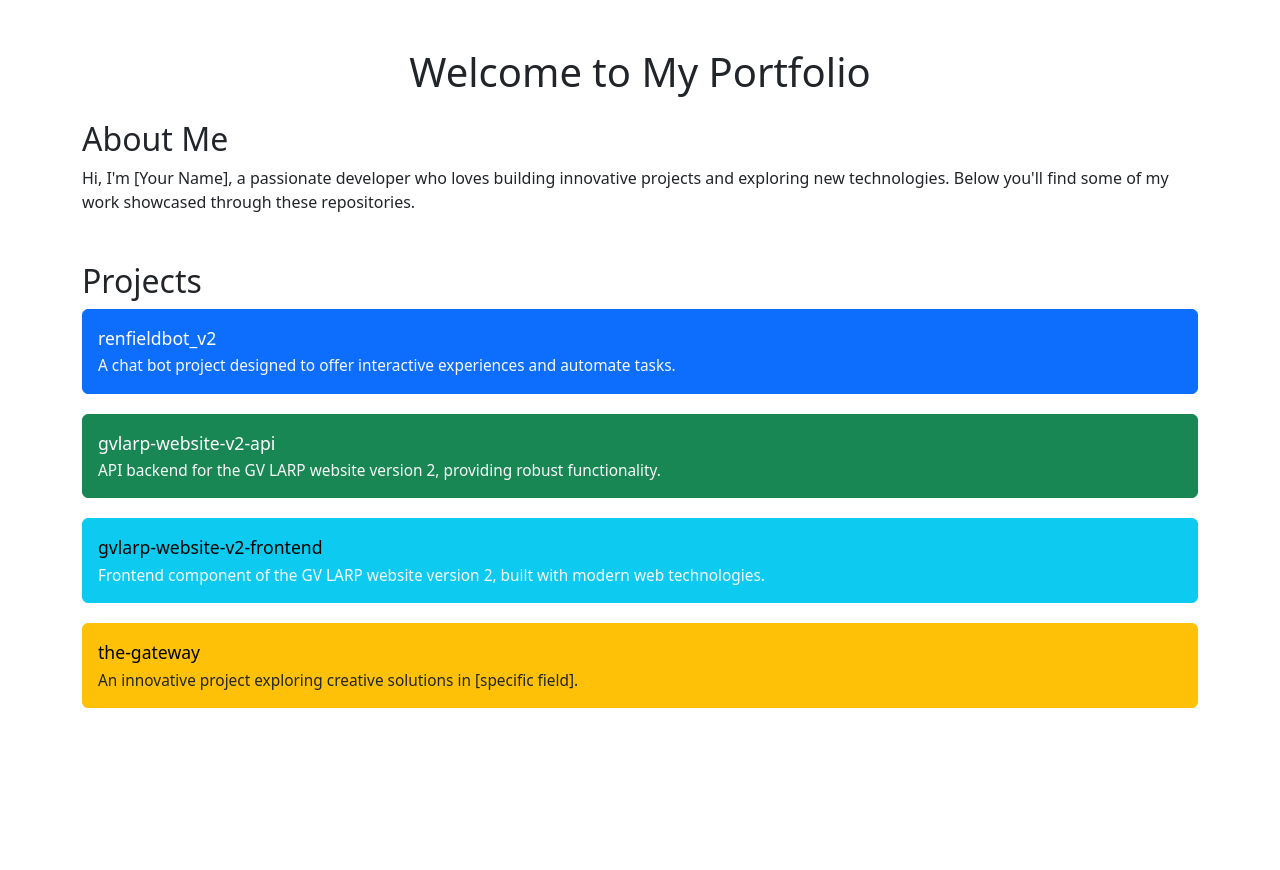
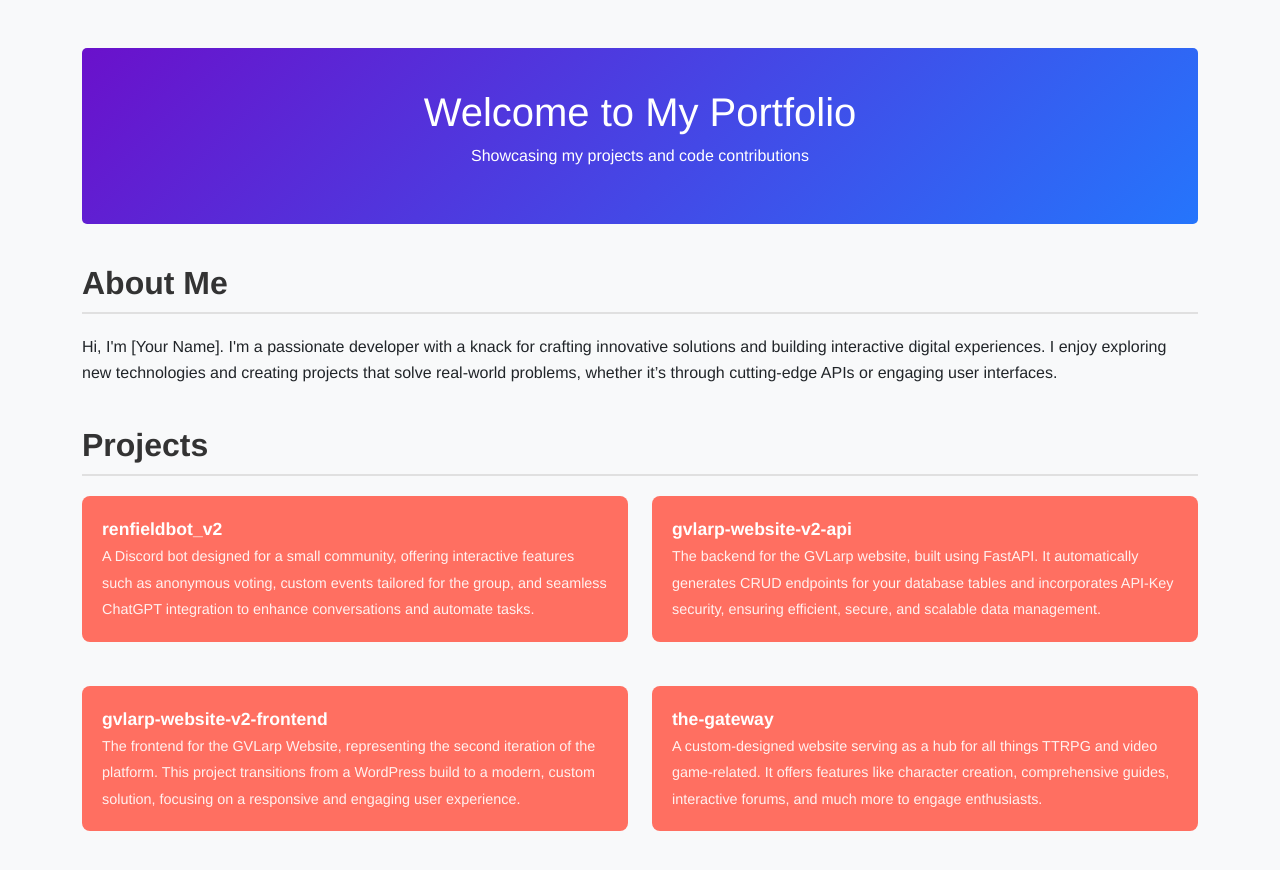
Before and after one commit to BlazingFury3008/BlazingFury3008.github.io, a plain HTML site: page index.html in a window 1280 px wide. Before the commit the page ends 800 px from the top, so only its background shows below. Drawn offline with nearby package versions, Linux system fonts and the light colour scheme.

Commit message:
Update index.html

```diff
--- a/index.html
+++ b/index.html
@@ -7,59 +7,113 @@
   <!-- Bootstrap CSS -->
   <link href="https://cdn.jsdelivr.net/npm/bootstrap@5.3.0/dist/css/bootstrap.min.css" rel="stylesheet" />
   <style>
-    /* Custom button style with hover raise effect */
+    body {
+      background-color: #f8f9fa;
+      font-family: 'Helvetica Neue', Arial, sans-serif;
+    }
+    header {
+      background: linear-gradient(135deg, #6a11cb 0%, #2575fc 100%);
+      color: #fff;
+      padding: 40px 20px;
+      border-radius: 5px;
+      margin-bottom: 30px;
+      text-align: center;
+    }
+    /* Custom button style */
+    .btn-custom {
+      background-color: #ff6f61;
+      color: #fff;
+      border: none;
+    }
+    .btn-custom:hover {
+      background-color: #ff8578;
+    }
     .repo-button {
       display: block;
       width: 100%;
       margin-bottom: 20px;
       text-align: left;
-      padding: 15px;
+      padding: 20px;
       font-size: 1.1rem;
+      border-radius: 8px;
       transition: transform 0.2s, box-shadow 0.2s;
     }
     .repo-button:hover {
       transform: translateY(-5px);
       box-shadow: 0 10px 20px rgba(0, 0, 0, 0.2);
     }
+    .repo-desc {
+      font-size: 0.9rem;
+      opacity: 0.9;
+    }
+    .section-title {
+      margin-top: 40px;
+      margin-bottom: 20px;
+      font-weight: bold;
+      color: #333;
+      border-bottom: 2px solid #e0e0e0;
+      padding-bottom: 10px;
+    }
+    .about-text {
+      font-size: 1rem;
+      line-height: 1.6;
+    }
   </style>
 </head>
 <body>
   <div class="container my-5">
-    <header class="mb-4 text-center">
+    <header>
       <h1>Welcome to My Portfolio</h1>
+      <p>Showcasing my projects and code contributions</p>
     </header>
 
-    <section class="mb-5">
-      <h2>About Me</h2>
-      <p>
-        Hi, I'm [Your Name], a passionate developer who loves building innovative projects and exploring new technologies.
-        Below you'll find some of my work showcased through these repositories.
+    <section>
+      <h2 class="section-title">About Me</h2>
+      <p class="about-text">
+        Hi, I'm [Your Name]. I'm a passionate developer with a knack for crafting innovative solutions and building interactive digital experiences.
+        I enjoy exploring new technologies and creating projects that solve real-world problems, whether it’s through cutting-edge APIs or engaging user interfaces.
       </p>
     </section>
 
     <section>
-      <h2>Projects</h2>
-      <div class="list-group">
-        <a href="https://github.com/BlazingFury3008/renfieldbot_v2" class="btn btn-primary repo-button" target="_blank">
-          renfieldbot_v2
+      <h2 class="section-title">Projects</h2>
+      <div class="row g-4">
+        <div class="col-md-6">
+          <a href="https://github.com/BlazingFury3008/renfieldbot_v2" class="btn btn-custom repo-button" target="_blank">
+            <strong>renfieldbot_v2</strong>
             <br>
-          <small class="text-light">A chat bot project designed to offer interactive experiences and automate tasks.</small>
+            <small class="repo-desc">
+              A Discord bot designed for a small community, offering interactive features such as anonymous voting, custom events tailored for the group, and seamless ChatGPT integration to enhance conversations and automate tasks.
+            </small>
           </a>
-        <a href="https://github.com/BlazingFury3008/gvlarp-website-v2-api" class="btn btn-success repo-button" target="_blank">
-          gvlarp-website-v2-api
+        </div>
+        <div class="col-md-6">
+          <a href="https://github.com/BlazingFury3008/gvlarp-website-v2-api" class="btn btn-custom repo-button" target="_blank">
+            <strong>gvlarp-website-v2-api</strong>
             <br>
-          <small class="text-light">API backend for the GV LARP website version 2, providing robust functionality.</small>
+            <small class="repo-desc">
+              The backend for the GVLarp website, built using FastAPI. It automatically generates CRUD endpoints for your database tables and incorporates API-Key security, ensuring efficient, secure, and scalable data management.
+            </small>
           </a>
-        <a href="https://github.com/BlazingFury3008/gvlarp-website-v2-frontend" class="btn btn-info repo-button" target="_blank">
-          gvlarp-website-v2-frontend
+        </div>
+        <div class="col-md-6">
+          <a href="https://github.com/BlazingFury3008/gvlarp-website-v2-frontend" class="btn btn-custom repo-button" target="_blank">
+            <strong>gvlarp-website-v2-frontend</strong>
             <br>
-          <small class="text-light">Frontend component of the GV LARP website version 2, built with modern web technologies.</small>
+            <small class="repo-desc">
+              The frontend for the GVLarp Website, representing the second iteration of the platform. This project transitions from a WordPress build to a modern, custom solution, focusing on a responsive and engaging user experience.
+            </small>
           </a>
-        <a href="https://github.com/BlazingFury3008/the-gateway" class="btn btn-warning repo-button" target="_blank">
-          the-gateway
+        </div>
+        <div class="col-md-6">
+          <a href="https://github.com/BlazingFury3008/the-gateway" class="btn btn-custom repo-button" target="_blank">
+            <strong>the-gateway</strong>
             <br>
-          <small class="text-dark">An innovative project exploring creative solutions in [specific field].</small>
+            <small class="repo-desc">
+              A custom-designed website serving as a hub for all things TTRPG and video game-related. It offers features like character creation, comprehensive guides, interactive forums, and much more to engage enthusiasts.
+            </small>
           </a>
+        </div>
       </div>
     </section>
   </div>
```
Lines whose indentation alone changed are shown as unchanged.
